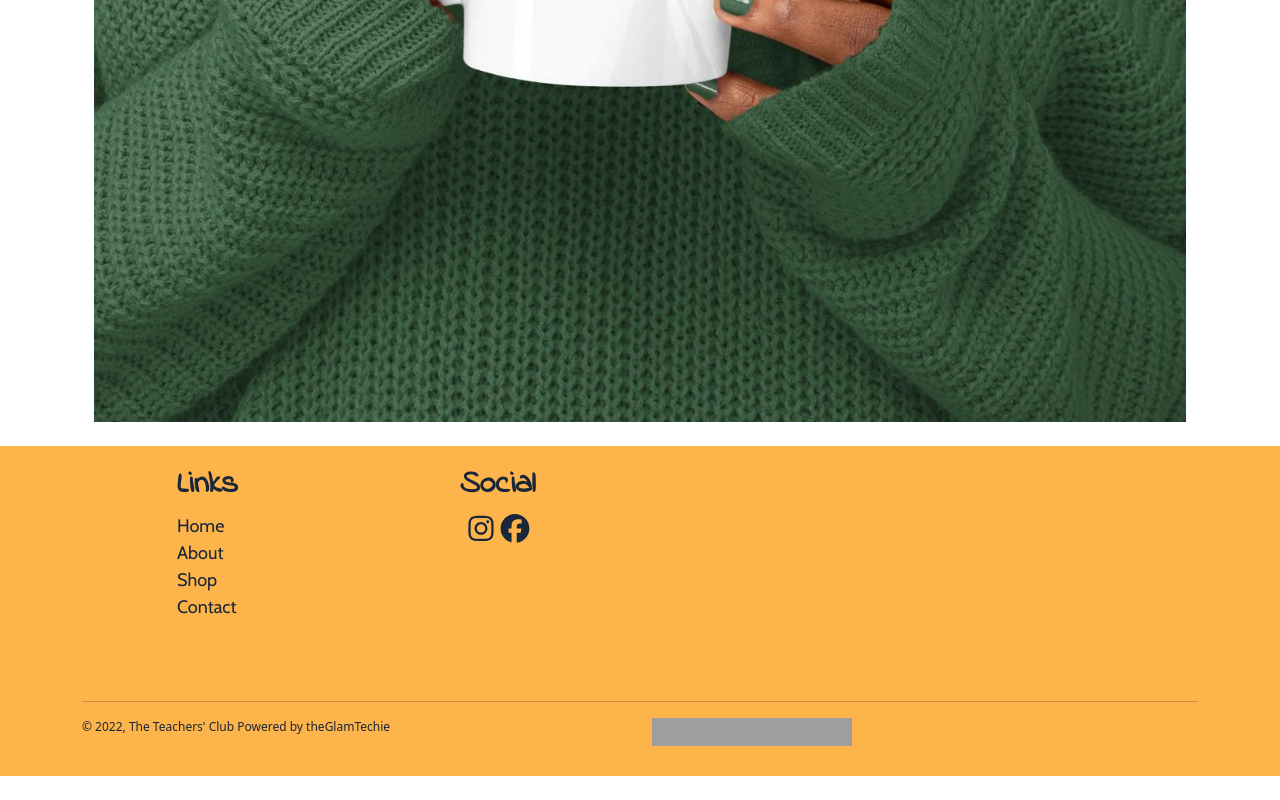
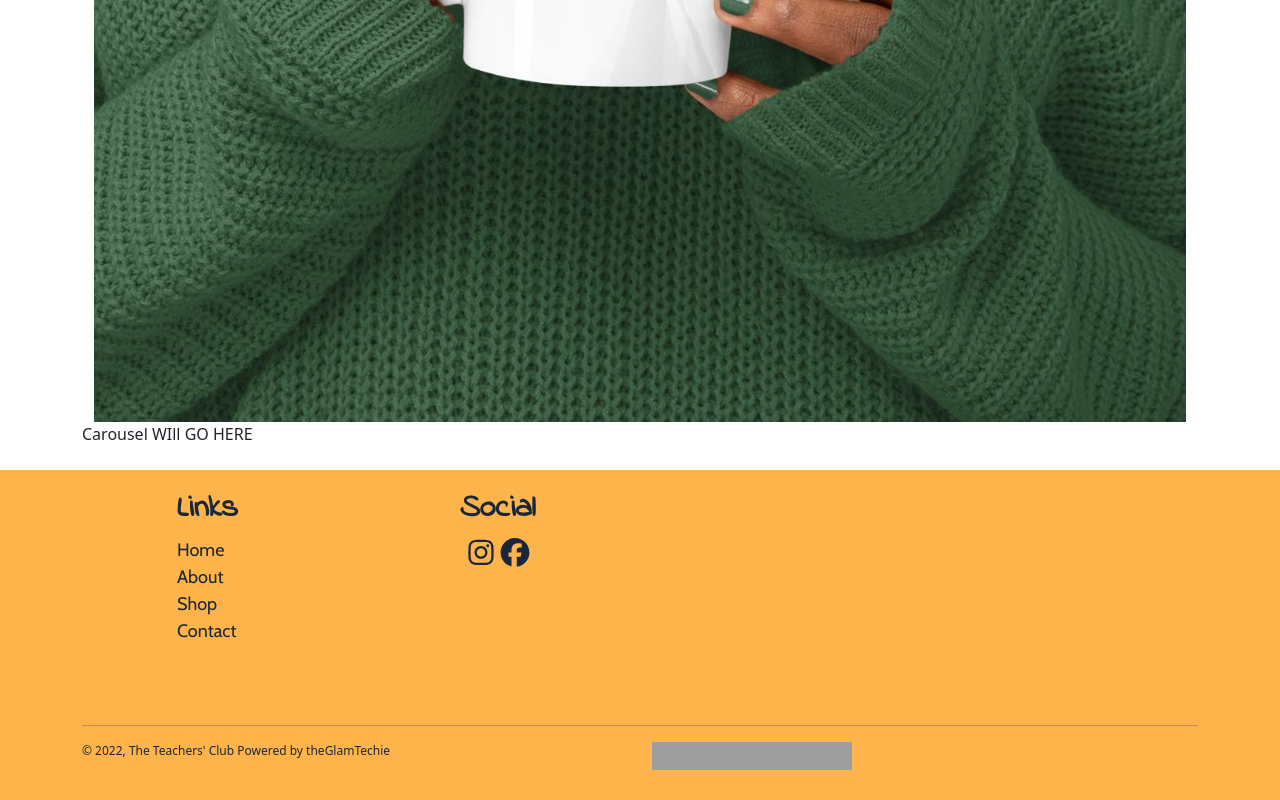
Before and after one commit to shay90210/teachers-club-app, a React (Create React App) app: page / in a window 1280 px wide. Shown: the part 1845-2645 px from the top of the page. Before the commit the page ends 2621 px from the top, so only its background shows below. Built offline with nearby package versions, Linux system fonts and the light colour scheme; grey boxes are pictures that could not be loaded.

Commit message:
created carousel component and updated notes in scss

```diff
--- a/src/App.scss
+++ b/src/App.scss
@@ -38,6 +38,10 @@ $--txtlight-shadow: 5px 5px 10px rgba(245, 245, 245, 0.4);
     margin: auto;
   }
 }
+
+// home carousel - This styling only pertains to the carousel located on the homepage
+
+
 
 // footer - This styling will only affect anything outside of the APP CONTAINER
 .site-footer {
--- /dev/null
+++ b/src/components/HomeCarousel.tsx
@@ -0,0 +1,6 @@
+
+export const HomeCarousel = () => {
+    return (
+        <div>Carousel WIll GO HERE</div>
+    );
+}
--- a/src/pages/Homepage.tsx
+++ b/src/pages/Homepage.tsx
@@ -1,4 +1,5 @@
 import { Container, Row, Col } from "reactstrap";
+import { HomeCarousel } from '../components/HomeCarousel';
 
 export const Homepage = () => {
     return (
@@ -22,6 +23,7 @@ export const Homepage = () => {
                     />
                 </Row>
             </Container>
+            <HomeCarousel />
         </div>
     )
 };
```
